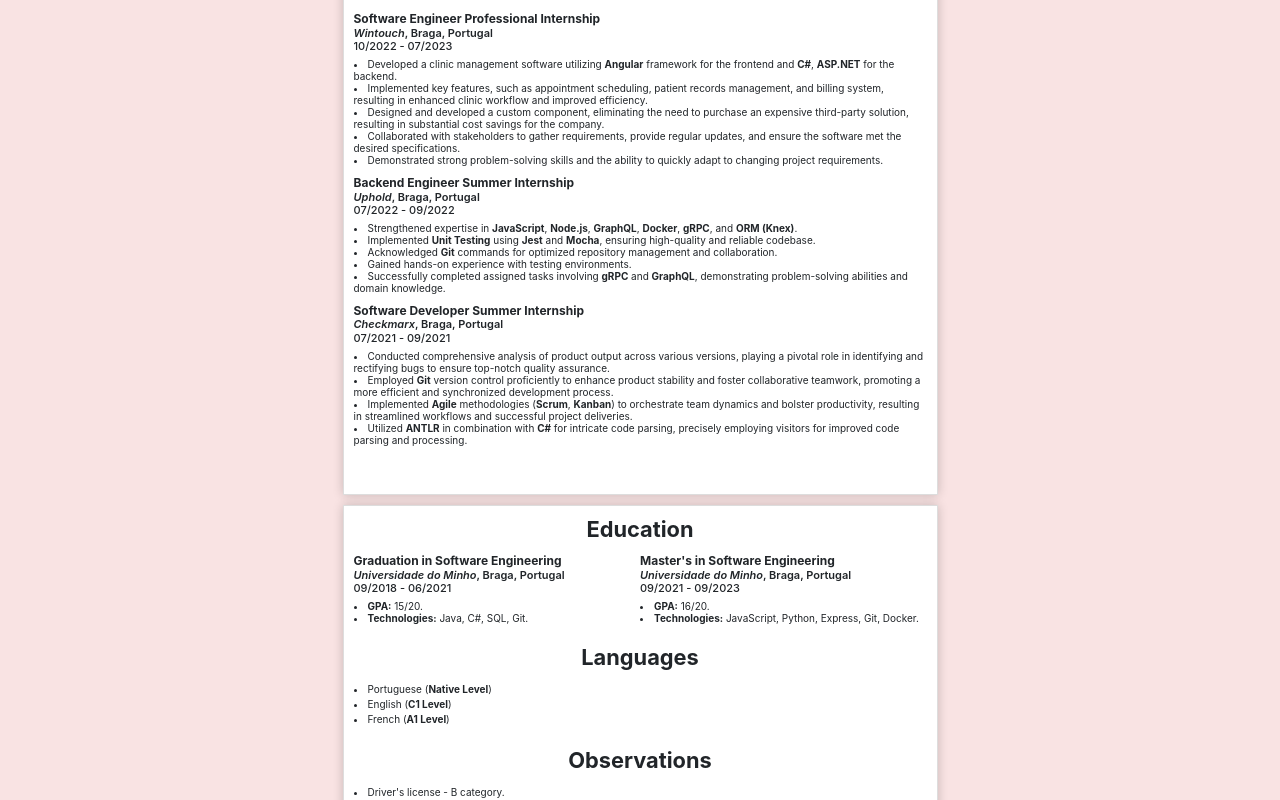
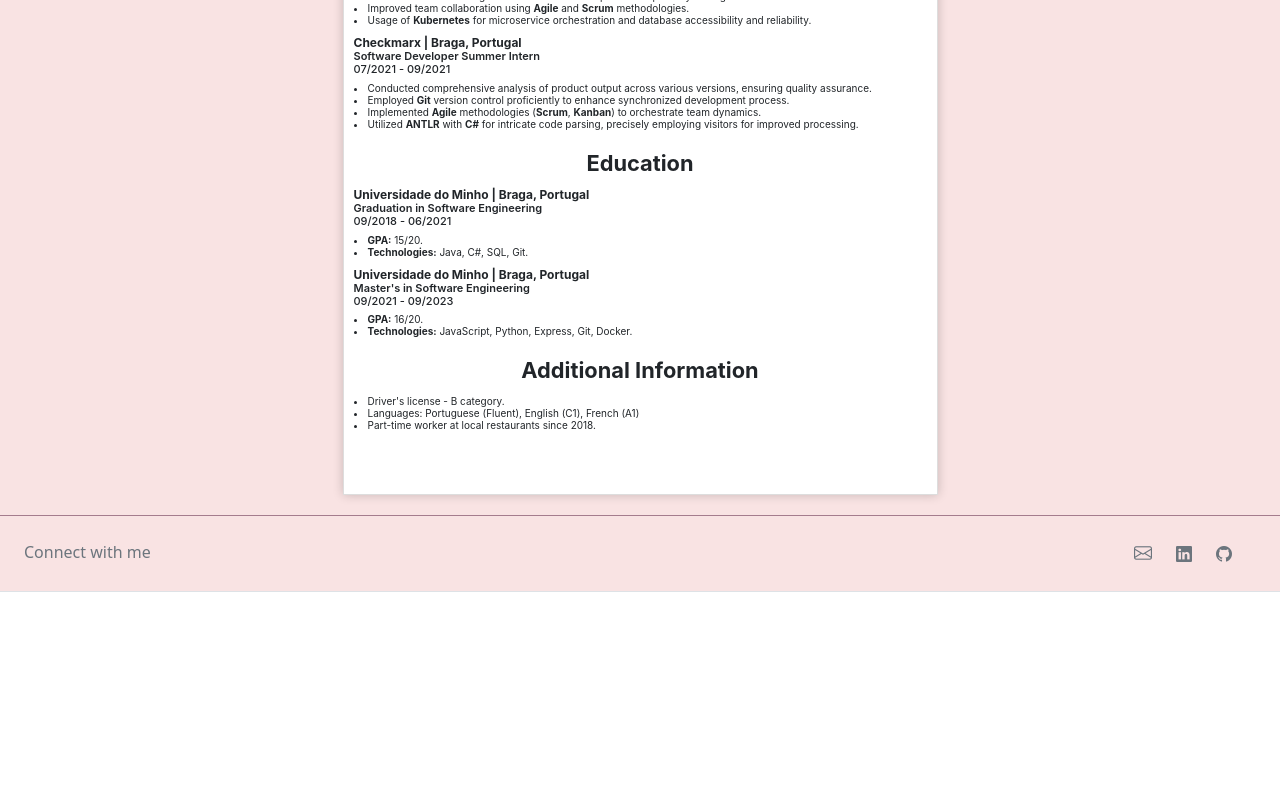
Before and after one commit to rubenccerqueira/rubenccerqueira.github.io, an Angular app: page /cv in a window 1280 px wide. Shown: the part 440-1240 px from the top of the page. After the commit the page ends 1032 px from the top, so only its background shows below. Built offline with nearby package versions, Linux system fonts and the light colour scheme.

Commit message:
restructure cv

```diff
--- a/src/app/cv/cv.component.html
+++ b/src/app/cv/cv.component.html
@@ -2,7 +2,7 @@
   <section class="identification">
     <!-- Identification -->
     <h1>Rúben Cerqueira</h1>
-    <h2>Junior Software Engineer</h2>
+    <h2>Software Engineer</h2>
   </section>
   <section class="contacts">
     <!-- Contacts -->
@@ -25,12 +25,9 @@
       </li>
     </ul>
   </section>
-  <section>
-    <!-- Summary -->
-    <p [innerHTML]="cvData.summary"></p>
-  </section>
+  <!--
     <section class="sectionWithTitle">
-    <!-- Skills -->
+      -- Skills
       <h1>Skills</h1>
       <ul class="skillList">
         <li
@@ -39,15 +36,15 @@
         ></li>
       </ul>
     </section>
+  -->
   <section class="sectionWithTitle">
     <!-- Professional Experience -->
     <h1>Professional Experience</h1>
     <div class="experienceSection">
       <div *ngFor="let experience of cvData.professionalExperience" class="contextInfo">
-        <h2>{{ experience.title }}</h2>
+        <h2>{{ experience.organization }} | {{ experience.location }}, {{experience.country}}</h2>
         <h3>
-          <i>{{ experience.organization }}</i>, {{ experience.location }},
-          {{ experience.country }}
+          {{ experience.title }}
         </h3>
         <h4>{{ experience.dateBegin }} - {{ experience.dateEnd }}</h4>
         <ul>
@@ -56,18 +53,14 @@
       </div>
     </div>
   </section>
-</section>
-
-<section class="A4Page">
   <section class="sectionWithTitle">
     <!-- Education -->
     <h1>Education</h1>
-    <div class="sideBySide">
+    <div class="experienceSection">
       <div *ngFor="let education of cvData.education" class="contextInfo">
-        <h2>{{ education.title }}</h2>
+        <h2>{{ education.organization }} | {{ education.location }}, {{education.country}}</h2>
         <h3>
-          <i>{{ education.organization }}</i>, {{ education.location }},
-          {{ education.country }}
+          {{ education.title }}
         </h3>
         <h4>{{ education.dateBegin }} - {{ education.dateEnd }}</h4>
         <ul>
@@ -77,19 +70,9 @@
     </div>
   </section>
   <section class="sectionWithTitle">
-    <!-- Languages -->
-    <h1>Languages</h1>
-    <ul>
-      <li *ngFor="let lang of cvData.languages">
-        {{ lang.lang }} (<b>{{ lang.level }}</b
-        >)
-      </li>
-    </ul>
-  </section>
-  <section class="sectionWithTitle">
-    <!-- Observations -->
-    <h1>Observations</h1>
-    <ul>
+    <!-- Additional Information -->
+    <h1>Additional Information</h1>
+    <ul class="observationList">
       <li *ngFor="let obs of cvData.observations" [innerHtml]="obs"></li>
     </ul>
   </section>
--- a/src/app/cv/cv.component.scss
+++ b/src/app/cv/cv.component.scss
@@ -72,9 +72,7 @@
           }
         }
       }
-
     }
-
 
     .sectionWithTitle {
       h1 {
@@ -124,5 +122,10 @@
         text-align: left;
       }
     }
+
+    .observationList {
+      line-height: 120%;
+      text-align: left;
+    }
   }
 }
--- a/src/app/data/cvData.json
+++ b/src/app/data/cvData.json
@@ -1,5 +1,4 @@
 {
-  "summary": "<b>Software Engineer</b> holding a <b>Master's degree</b> in <b>Software Engineering</b>. Knowledge of full-stack development, complemented by <b>over a year of hands-on internship experience</b>. Passionate about creating efficient and innovative solutions to real-world problems. Eager to leverage technical skills, collaborative mindset, and continuous learning attitude to contribute effectively to a dynamic development team.",
   "contacts": {
     "email": "rubencorreiacerqueira@gmail.com",
     "location": "Ponte de Lima, Viana do Castelo, Portugal",
@@ -60,22 +59,23 @@
   ],
   "professionalExperience": [
     {
-      "title": "Software Engineer Professional Internship",
+      "title": "Software Engineer Professional Intern",
       "organization": "Wintouch",
       "location": "Braga",
       "country": "Portugal",
       "dateBegin": "10/2022",
       "dateEnd": "07/2023",
       "body": [
-        "Developed a clinic management software utilizing <b>Angular</b> framework for the frontend and <b>C#</b>, <b>ASP.NET</b> for the backend.",
-        "Implemented key features, such as appointment scheduling, patient records management, and billing system, resulting in enhanced clinic workflow and improved efficiency.",
-        "Designed and developed a custom component, eliminating the need to purchase an expensive third-party solution, resulting in substantial cost savings for the company.",
-        "Collaborated with stakeholders to gather requirements, provide regular updates, and ensure the software met the desired specifications.",
-        "Demonstrated strong problem-solving skills and the ability to quickly adapt to changing project requirements."
+        "Developed a clinic management software utilizing <b>Angular</b> for frontend and <b>C#</b>, <b>ASP.NET</b> for backend.",
+        "Implemented key features, such as appointment scheduling, patient records management and billing system.",
+        "Designed and developed a custom component, resulting in substantial cost savings for the company.",
+        "Collaborated with stakeholders to gather requirements, provide updates, and ensure the desired specifications.",
+        "Demonstrated problem-solving skills and the ability to quickly adapt to changing project requirements.",
+        "Created a <b>REST API</b> to streamline server-based data manipulation and retrieval processes."
       ]
     },
     {
-      "title": "Backend Engineer Summer Internship",
+      "title": "Backend Engineer Summer Intern",
       "organization": "Uphold",
       "location": "Braga",
       "country": "Portugal",
@@ -84,23 +84,23 @@
       "body": [
         "Strengthened expertise in <b>JavaScript</b>, <b>Node.js</b>, <b>GraphQL</b>, <b>Docker</b>, <b>gRPC</b>, and <b>ORM (Knex)</b>.",
         "Implemented <b>Unit Testing</b> using <b>Jest</b> and <b>Mocha</b>, ensuring high-quality and reliable codebase.",
-        "Acknowledged <b>Git</b> commands for optimized repository management and collaboration.",
-        "Gained hands-on experience with testing environments.",
-        "Successfully completed assigned tasks involving <b>gRPC</b> and <b>GraphQL</b>, demonstrating problem-solving abilities and domain knowledge."
+        "Reinforced the knowledge of <b>Git</b> commands for optimized repository management and collaboration.",
+        "Improved team collaboration using <b>Agile</b> and <b>Scrum</b> methodologies.",
+        "Usage of <b>Kubernetes</b> for microservice orchestration and database accessibility and reliability."
       ]
     },
     {
-      "title": "Software Developer Summer Internship",
+      "title": "Software Developer Summer Intern",
       "organization": "Checkmarx",
       "location": "Braga",
       "country": "Portugal",
       "dateBegin": "07/2021",
       "dateEnd": "09/2021",
       "body": [
-        "Conducted comprehensive analysis of product output across various versions, playing a pivotal role in identifying and rectifying bugs to ensure top-notch quality assurance.",
-        "Employed <b>Git</b> version control proficiently to enhance product stability and foster collaborative teamwork, promoting a more efficient and synchronized development process.",
-        "Implemented <b>Agile</b> methodologies (<b>Scrum</b>, <b>Kanban</b>) to orchestrate team dynamics and bolster productivity, resulting in streamlined workflows and successful project deliveries.",
-        "Utilized <b>ANTLR</b> in combination with <b>C#</b> for intricate code parsing, precisely employing visitors for improved code parsing and processing."
+        "Conducted comprehensive analysis of product output across various versions, ensuring quality assurance.",
+        "Employed <b>Git</b> version control proficiently to enhance synchronized development process.",
+        "Implemented <b>Agile</b> methodologies (<b>Scrum</b>, <b>Kanban</b>) to orchestrate team dynamics.",
+        "Utilized <b>ANTLR</b> with <b>C#</b> for intricate code parsing, precisely employing visitors for improved processing."
       ]
     }
   ],
@@ -121,20 +121,7 @@
   ],
   "observations": [
     "Driver's license - B category.",
+    "Languages: Portuguese (Fluent), English (C1), French (A1)",
     "Part-time worker at local restaurants since 2018."
-  ],
-  "languages": [
-    {
-      "lang": "Portuguese",
-      "level": "Native Level"
-    },
-    {
-      "lang": "English",
-      "level": "C1 Level"
-    },
-    {
-      "lang": "French",
-      "level": "A1 Level"
-    }
   ]
 }
```
Also changed, not shown: 4 other files (tests, documents, lock files or other folders). Lines whose indentation alone changed are shown as unchanged.
